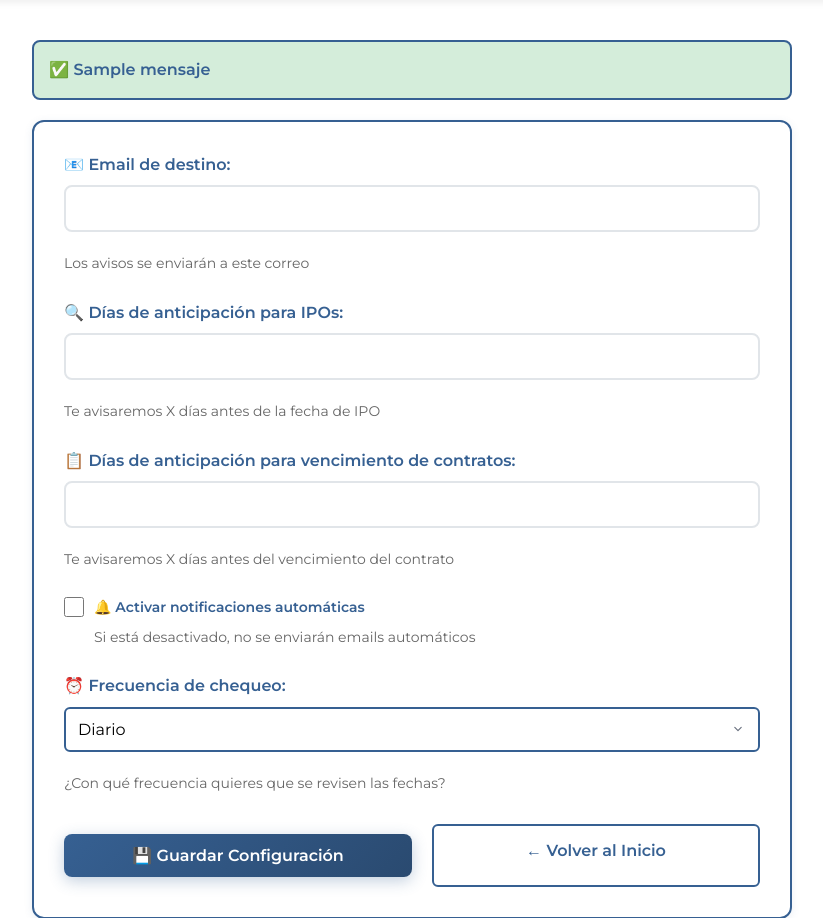
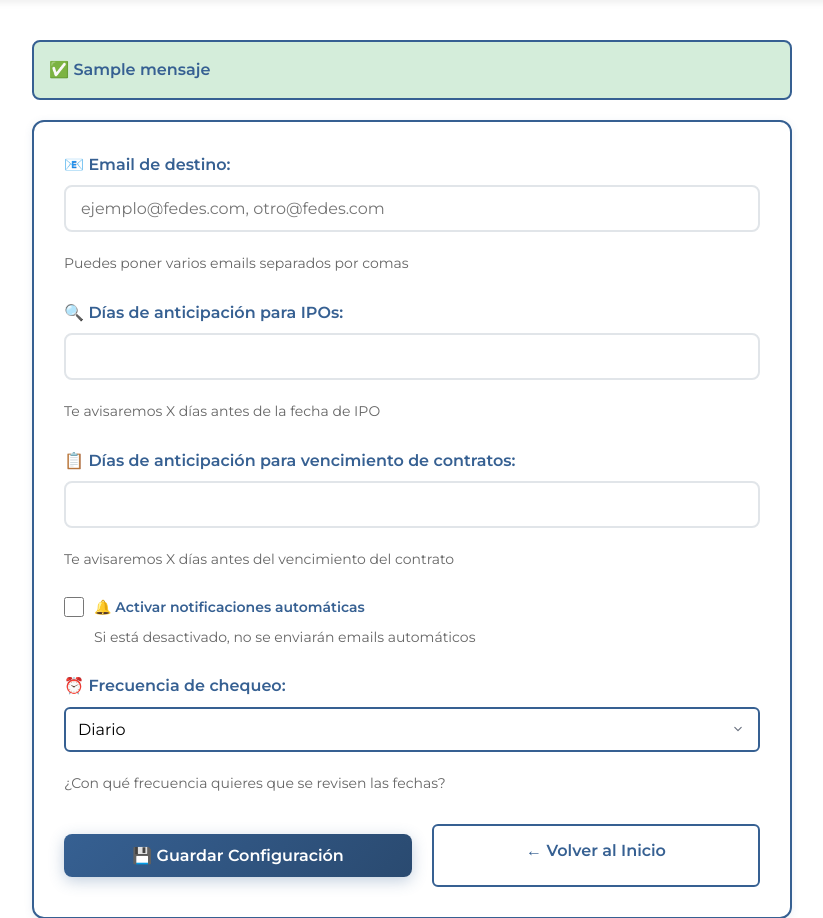
Before and after one commit to mstmarc/ascensoralert_, a Flask app: template templates/configuracion_avisos.html in a window 1280 px wide. Shown: the part 90-1008 px from the top of the page, without its empty margins (228-1051 px from the left). Run offline with Flask 3, Linux system fonts and the light colour scheme; the template is opened without the code that fills it: most values are stand-ins (such as "Sample title", 1, 10 or a date in 2020).

Commit message:
Update configuracion_avisos.html

```diff
--- a/templates/configuracion_avisos.html
+++ b/templates/configuracion_avisos.html
@@ -192,9 +192,9 @@
                     <label class="form-label">
                         📧 Email de destino:
                     </label>
-                    <input type="email" name="email_destino" value="{{ config.email_destino }}" required class="form-input">
+                    <input type="text" name="email_destino" value="{{ config.email_destino }}" required class="form-input" placeholder="ejemplo@fedes.com, otro@fedes.com">
                     <small class="form-hint">
-                        Los avisos se enviarán a este correo
+                        Puedes poner varios emails separados por comas
                     </small>
                 </div>
 
```
